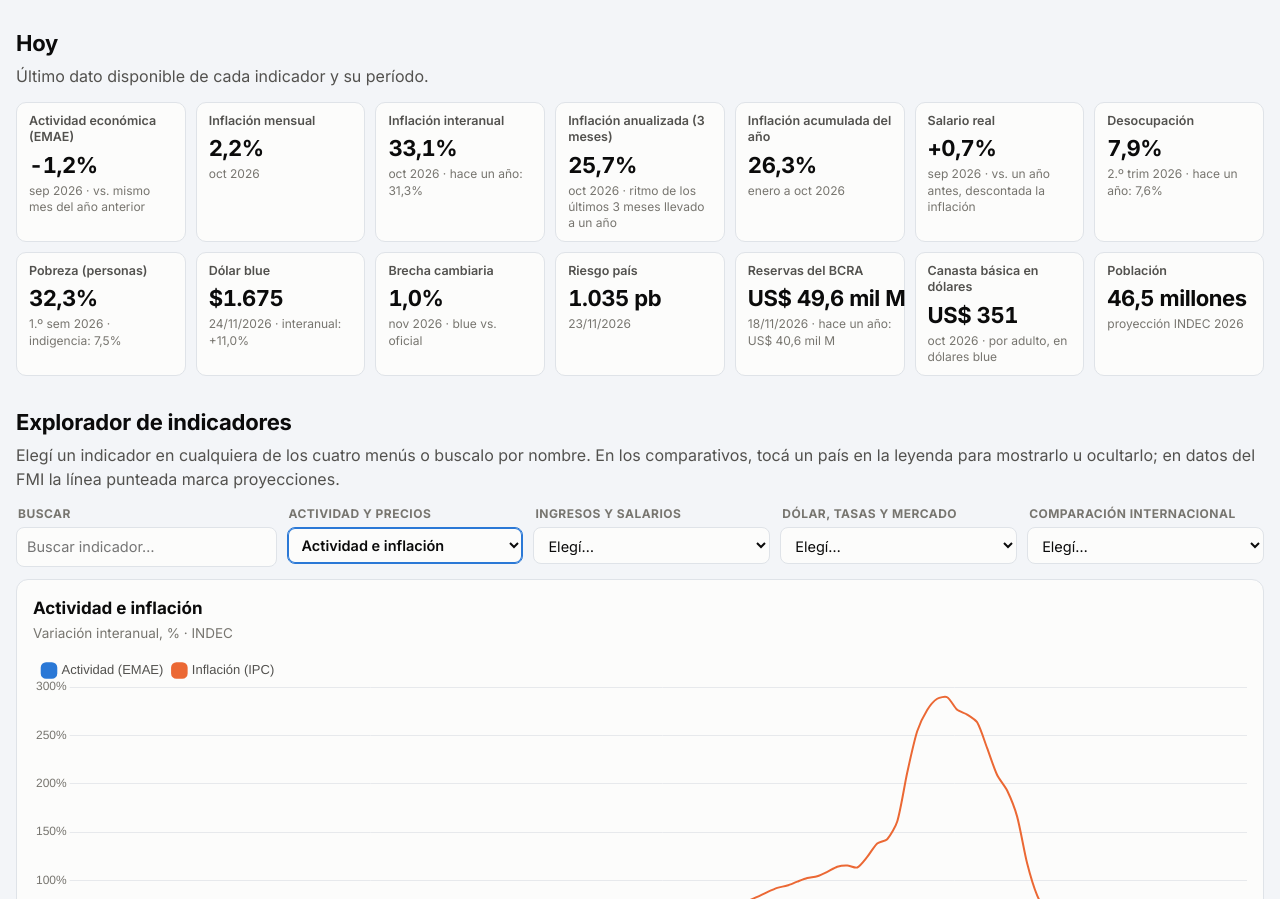
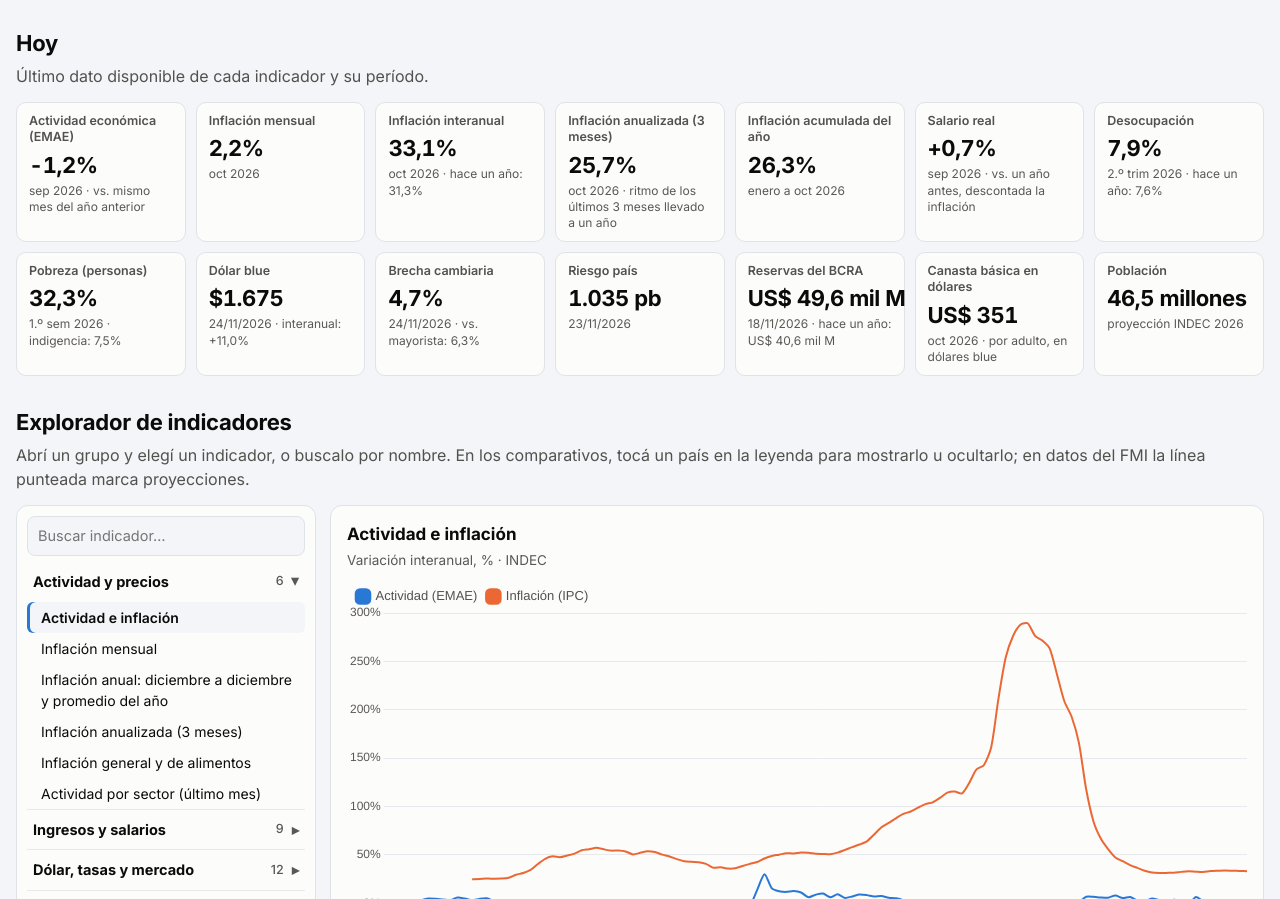
Before and after one commit to PabloOjeda/monitor-economico, a plain HTML site: page site/index.html in a window 1280 px wide. Shown: the part 118-1017 px from the top of the page. Drawn offline with nearby package versions, Linux system fonts and the light colour scheme.

Commit message:
Explorador con lista plegable, brecha del día, metodología y grises más oscuros
Co-Authored-By: Claude Opus 5.5 <noreply@anthropic.com>

```diff
--- a/site/index.html
+++ b/site/index.html
@@ -12,7 +12,7 @@
 :root {
   color-scheme: light;
   --bg: #f3f5f8; --surface: #fcfcfb; --border: #dfe3e8;
-  --text: #0b0b0b; --text-2: #52514e; --muted: #77756f; --grid: #e7e9ec;
+  --text: #0b0b0b; --text-2: #52514e; --muted: #5a5853; --grid: #e7e9ec;
   --accent: #2a78d6;
   --s1: #2a78d6; --s2: #eb6834; --s3: #1baf7a; --s4: #eda100; --s5: #e87ba4; --s6: #008300; --s7: #6250d6; --s8: #e34948;
 }
@@ -20,7 +20,7 @@
   :root:where(:not([data-theme="light"])) {
     color-scheme: dark;
     --bg: #111111; --surface: #1a1a19; --border: #30302e;
-    --text: #f0efec; --text-2: #c3c2b7; --muted: #9a998f; --grid: #2a2a28;
+    --text: #f0efec; --text-2: #c3c2b7; --muted: #b3b2a8; --grid: #2a2a28;
     --accent: #3987e5;
     --s1: #3987e5; --s2: #d95926; --s3: #199e70; --s4: #c98500; --s5: #d55181; --s6: #008300; --s7: #9085e9; --s8: #e66767;
   }
@@ -28,7 +28,7 @@
 :root[data-theme="dark"] {
   color-scheme: dark;
   --bg: #111111; --surface: #1a1a19; --border: #30302e;
-  --text: #f0efec; --text-2: #c3c2b7; --muted: #9a998f; --grid: #2a2a28;
+  --text: #f0efec; --text-2: #c3c2b7; --muted: #b3b2a8; --grid: #2a2a28;
   --accent: #3987e5;
   --s1: #3987e5; --s2: #d95926; --s3: #199e70; --s4: #c98500; --s5: #d55181; --s6: #008300; --s7: #9085e9; --s8: #e66767;
 }
@@ -55,17 +55,29 @@ h2 { font-size: 22px; margin: 30px 0 4px; letter-spacing: -0.01em; }
 .card .nota { color: var(--muted); font-size: 13.5px; margin: 2px 0 10px; }
 .chart { position: relative; height: 400px; }
 @media (max-width: 860px) { .chart { height: 340px; } }
-.selector { display: grid; grid-template-columns: 1.1fr repeat(4, minmax(0, 1fr)); gap: 10px; margin-bottom: 12px; }
-@media (max-width: 1100px) { .selector { grid-template-columns: repeat(2, minmax(0, 1fr)); } .selector .busca { grid-column: 1 / -1; } }
-@media (max-width: 560px) { .selector { grid-template-columns: 1fr; } }
-.selector label { display: block; font-size: 12px; font-weight: 700; color: var(--muted); text-transform: uppercase; letter-spacing: .04em; margin: 0 0 4px 2px; }
-.selector select, .selector input { width: 100%; font: inherit; font-size: 14.5px; color: var(--text); background: var(--surface); border: 1px solid var(--border); border-radius: 8px; padding: 8px 10px; }
-.selector select.activo { border-color: var(--accent); box-shadow: inset 0 0 0 1px var(--accent); font-weight: 600; }
-.busca { position: relative; }
-.resultados { position: absolute; z-index: 5; top: 100%; left: 0; right: 0; margin-top: 4px; background: var(--surface); border: 1px solid var(--border); border-radius: 8px; box-shadow: 0 6px 20px rgba(0,0,0,.12); max-height: 320px; overflow-y: auto; display: none; }
-.resultados button { display: block; width: 100%; text-align: left; font: inherit; font-size: 14px; color: var(--text); background: none; border: 0; padding: 7px 10px; cursor: pointer; }
-.resultados button:hover { background: var(--bg); }
-.resultados .grp { color: var(--muted); font-size: 12px; margin-left: 6px; }
+.explorer { display: grid; grid-template-columns: 300px minmax(0, 1fr); gap: 14px; align-items: start; }
+@media (max-width: 860px) { .explorer { grid-template-columns: 1fr; } }
+.lista { background: var(--surface); border: 1px solid var(--border); border-radius: 12px; padding: 10px; }
+.lista input { width: 100%; font: inherit; font-size: 14.5px; padding: 8px 10px; border: 1px solid var(--border); border-radius: 8px; background: var(--bg); color: var(--text); margin-bottom: 6px; }
+.lista details { border-top: 1px solid var(--grid); }
+.lista details:first-of-type { border-top: 0; }
+.lista summary { list-style: none; cursor: pointer; padding: 9px 6px; font-weight: 700; font-size: 14.5px; display: flex; justify-content: space-between; align-items: center; }
+.lista summary::-webkit-details-marker { display: none; }
+.lista summary::after { content: "▸"; color: var(--muted); transition: transform .15s; }
+.lista details[open] summary::after { transform: rotate(90deg); }
+.lista summary .n { font-weight: 500; font-size: 12.5px; color: var(--muted); margin-left: auto; margin-right: 8px; }
+.lista .sub { font-size: 11.5px; font-weight: 700; color: var(--muted); text-transform: uppercase; letter-spacing: .04em; margin: 8px 8px 2px; }
+.lista button { display: block; width: 100%; text-align: left; font: inherit; font-size: 14px; color: var(--text); background: none; border: 0; border-radius: 6px; padding: 5px 8px 5px 14px; cursor: pointer; }
+.lista button:hover { background: var(--bg); }
+.lista button[aria-selected="true"] { background: var(--bg); box-shadow: inset 3px 0 0 var(--accent); font-weight: 600; }
+.kpi[title] { cursor: help; }
+details.metodo { margin-top: 30px; background: var(--surface); border: 1px solid var(--border); border-radius: 12px; }
+details.metodo > summary { cursor: pointer; padding: 13px 16px; font-weight: 700; font-size: 16px; }
+.metodo .cuerpo { padding: 0 16px 14px; font-size: 14px; color: var(--text-2); }
+.metodo dl { display: grid; grid-template-columns: minmax(180px, 260px) 1fr; gap: 6px 16px; margin: 0; }
+.metodo dt { font-weight: 600; color: var(--text); }
+.metodo dd { margin: 0; }
+@media (max-width: 620px) { .metodo dl { grid-template-columns: 1fr; } .metodo dd { margin-bottom: 8px; } }
 .cabecera { display: flex; justify-content: space-between; gap: 12px; flex-wrap: wrap; align-items: flex-start; }
 .log { font-size: 13.5px; color: var(--text-2); display: none; align-items: center; gap: 6px; white-space: nowrap; }
 details.cat { background: var(--surface); border: 1px solid var(--border); border-radius: 12px; margin-bottom: 8px; }
@@ -111,16 +123,11 @@ footer a { color: var(--accent); }
   <div class="kpis" id="kpis"></div>
 
   <h2>Explorador de indicadores</h2>
-  <p class="sec-lead">Elegí un indicador en cualquiera de los cuatro menús o buscalo por nombre. En los comparativos, tocá un país en la leyenda para mostrarlo u ocultarlo; en datos del FMI la línea punteada marca proyecciones.</p>
-  <div id="explorador">
-    <div class="selector">
-      <div class="busca"><label for="buscar">Buscar</label>
-        <input id="buscar" type="search" placeholder="Buscar indicador…" autocomplete="off">
-        <div class="resultados" id="items"></div></div>
-      <div><label for="g1">Actividad y precios</label><select id="g1"></select></div>
-      <div><label for="g2">Ingresos y salarios</label><select id="g2"></select></div>
-      <div><label for="g3">Dólar, tasas y mercado</label><select id="g3"></select></div>
-      <div><label for="g4">Comparación internacional</label><select id="g4"></select></div>
+  <p class="sec-lead">Abrí un grupo y elegí un indicador, o buscalo por nombre. En los comparativos, tocá un país en la leyenda para mostrarlo u ocultarlo; en datos del FMI la línea punteada marca proyecciones.</p>
+  <div class="explorer" id="explorador">
+    <div class="lista">
+      <input id="buscar" type="search" placeholder="Buscar indicador…" aria-label="Buscar indicador" autocomplete="off">
+      <div id="items"></div>
     </div>
     <div class="card">
       <div class="cabecera">
@@ -134,6 +141,20 @@ footer a { color: var(--accent); }
   <h2>Argentina frente a la región</h2>
   <p class="sec-lead">Tocá un tema para desplegarlo. Compara el último dato de Argentina con el promedio de América Latina y la ubica entre 10 países (Brasil, Chile, Uruguay, México, Colombia, Perú, Paraguay, Bolivia y Ecuador). Tocá una fila para ver su evolución en el explorador.</p>
   <div id="rank"></div>
+
+  <details class="metodo" id="metodologia"><summary>Metodología: cómo se calcula cada indicador</summary><div class="cuerpo"><dl>
+    <dt>Frecuencia</dt><dd>Cada dato se muestra con su período: día (dd/mm/aaaa), mes, trimestre (T) o semestre (S). Las fuentes publican con atraso propio: riesgo país y dólar mayorista, 1 día; reservas y base monetaria del BCRA, 2 a 3 días hábiles; actividad y salarios, unos 2 meses.</dd>
+    <dt>Variación interanual</dt><dd>Valor del período contra el mismo período del año anterior.</dd>
+    <dt>Inflación</dt><dd>IPC nacional del INDEC, nivel general. Mensual: contra el mes anterior. Anualizada 3 meses: variación de los últimos 3 meses llevada a 12. Acumulada: contra diciembre del año anterior. Anual: diciembre contra diciembre y promedio del año contra el promedio del año anterior (la que usan el Banco Mundial y el FMI).</dd>
+    <dt>Salario real</dt><dd>Índice de salarios total del INDEC (registrados y no registrados) dividido por el IPC, base diciembre 2016 = 100. El RIPTE y el salario mínimo reales se calculan igual.</dd>
+    <dt>Dólar</dt><dd>Blue: cotización informal de venta (ArgentinaDatos). Oficial: venta minorista del Banco Nación. Mayorista: Comunicación A 3500 del BCRA. En los gráficos, promedio mensual de los datos diarios; en las tarjetas, último dato del día.</dd>
+    <dt>Brecha cambiaria</dt><dd>Tarjeta: blue sobre oficial del último día disponible (y sobre el mayorista). Gráfico: promedio mensual del blue sobre promedio mensual del oficial.</dd>
+    <dt>Dólar a precios de hoy</dt><dd>Blue de cada mes multiplicado por la inflación acumulada hasta el último IPC.</dd>
+    <dt>Canasta en dólares</dt><dd>Canasta básica total de un adulto (GBA, INDEC) dividida por el blue promedio del mes. "Canastas que paga un salario": salario dividido por esa canasta.</dd>
+    <dt>Plazo fijo real</dt><dd>Mensual: tasa a 30 días del BCRA (TNA × 30/365) contra la inflación de ese mes. Esperado: tasa efectiva anual contra la inflación a 12 meses del REM (mediana).</dd>
+    <dt>Tasas</dt><dd>Plazo fijo, TAMAR, BADLAR y préstamos personales: tasa nominal anual, promedio mensual de los datos diarios del BCRA.</dd>
+    <dt>Comparación regional</dt><dd>Último dato de los últimos 10 años de cada país (Banco Mundial; FMI cuando responde). "Mejor/peor que la región": diferencia de más de 3% contra el promedio de América Latina, según si para ese indicador es mejor un valor alto o bajo. Puesto: entre Argentina, Brasil, Chile, Uruguay, México, Colombia, Perú, Paraguay, Bolivia y Ecuador.</dd>
+  </dl></div></details>
 
   <footer>
     <p><strong>Fuentes:</strong> <a href="https://api.indec.gob.ar/">INDEC (API de datos)</a> y <a href="https://www.indec.gob.ar/">archivos de series del INDEC</a> ·
@@ -200,40 +221,42 @@ const FUENTE_DATOS = "https://raw.githubusercontent.com/PabloOjeda/monitor-econo
   // ---------- tarjetas
   function kpis() {
     const t = [];
-    const add = (lbl, val, sub) => t.push(`<div class="kpi"><div class="lbl">${lbl}</div><div class="val">${val}</div><div class="sub">${sub}</div></div>`);
+    const add = (lbl, val, sub, met) => t.push(`<div class="kpi"${met ? ` title="${met}"` : ""}><div class="lbl">${lbl}</div><div class="val">${val}</div><div class="sub">${sub}</div></div>`);
     let [k, v] = ult(V("emae_ia"));
-    add("Actividad económica (EMAE)", fPct(v, 1, true), `${per(k)} · vs. mismo mes del año anterior`);
+    add("Actividad económica (EMAE)", fPct(v, 1, true), `${per(k)} · vs. mismo mes del año anterior`, "EMAE del INDEC, serie original. Variación contra el mismo mes del año anterior.");
     [k, v] = ult(V("ipc_m"));
-    add("Inflación mensual", fPct(v), `${per(k)}`);
+    add("Inflación mensual", fPct(v), `${per(k)}`, "IPC nacional del INDEC, nivel general, contra el mes anterior.");
     [k, v] = ult(V("ipc_ia"));
-    add("Inflación interanual", fPct(v), `${per(k)} · hace un año: ${fPct(hace12(V("ipc_ia"), k))}`);
+    add("Inflación interanual", fPct(v), `${per(k)} · hace un año: ${fPct(hace12(V("ipc_ia"), k))}`, "IPC contra el mismo mes del año anterior.");
     [k, v] = ult(V("ipc_3m_anual"));
-    add("Inflación anualizada (3 meses)", fPct(v), `${per(k)} · ritmo de los últimos 3 meses llevado a un año`);
+    add("Inflación anualizada (3 meses)", fPct(v), `${per(k)} · ritmo de los últimos 3 meses llevado a un año`, "(IPC del mes / IPC de 3 meses antes) elevado a la 4, menos 1.");
     [k, v] = ult(V("ipc_acum_anio"));
-    add("Inflación acumulada del año", fPct(v), `enero a ${per(k)}`);
+    add("Inflación acumulada del año", fPct(v), `enero a ${per(k)}`, "IPC del último mes contra diciembre del año anterior.");
     [k, v] = ult(V("salario_real_ia"));
-    add("Salario real", fPct(v, 1, true), `${per(k)} · vs. un año antes, descontada la inflación`);
+    add("Salario real", fPct(v, 1, true), `${per(k)} · vs. un año antes, descontada la inflación`, "Índice de salarios total del INDEC dividido por el IPC, contra el mismo mes del año anterior.");
     [k, v] = ult(S("desocupacion"));
-    add("Desocupación", v == null ? "s/d" : fNum(v, 1) + "%", `${per(k)} · hace un año: ${hace12(S("desocupacion"), k) == null ? "s/d" : fNum(hace12(S("desocupacion"), k), 1) + "%"}`);
+    add("Desocupación", v == null ? "s/d" : fNum(v, 1) + "%", `${per(k)} · hace un año: ${hace12(S("desocupacion"), k) == null ? "s/d" : fNum(hace12(S("desocupacion"), k), 1) + "%"}`, "EPH del INDEC: desocupados sobre población activa, por trimestre.");
     [k, v] = ult(S("pobreza"));
-    add("Pobreza (personas)", v == null ? "s/d" : fNum(v, 1) + "%", `${per(k)} · indigencia: ${ult(S("indigencia"))[1] == null ? "s/d" : fNum(ult(S("indigencia"))[1], 1) + "%"}`);
+    add("Pobreza (personas)", v == null ? "s/d" : fNum(v, 1) + "%", `${per(k)} · indigencia: ${ult(S("indigencia"))[1] == null ? "s/d" : fNum(ult(S("indigencia"))[1], 1) + "%"}`, "EPH del INDEC: % de personas bajo la línea de pobreza (canasta básica total), por semestre.");
     const bd = D.series.blue && D.series.blue.ultimo_diario;
     [k, v] = ult(V("blue_ia"));
-    add("Dólar blue", bd ? "$" + fNum(bd.valor) : "s/d", `${bd ? bd.fecha.split("-").reverse().join("/") : ""} · interanual: ${fPct(v, 1, true)}`);
-    [k, v] = ult(V("brecha"));
-    add("Brecha cambiaria", fPct(v), `${per(k)} · blue vs. oficial`);
+    add("Dólar blue", bd ? "$" + fNum(bd.valor) : "s/d", `${bd ? bd.fecha.split("-").reverse().join("/") : ""} · interanual: ${fPct(v, 1, true)}`, "Venta del último día (ArgentinaDatos). Interanual: promedio del mes contra el mismo mes del año anterior.");
+    const ub = (D.series.blue || {}).diario || {}, uo = (D.series.oficial || {}).diario || {}, um = (D.series.mayorista || {}).diario || {};
+    const fb = Object.keys(ub).filter((x) => uo[x]).sort().pop(), fm = Object.keys(um).sort().pop();
+    if (fb) add("Brecha cambiaria", fPct(ub[fb] / uo[fb] - 1), `${fb.split("-").reverse().join("/")} · vs. mayorista: ${fm ? fPct(ub[fb] / um[fm] - 1) : "s/d"}`, "Blue sobre oficial minorista del Banco Nación del mismo día. Entre paréntesis, blue sobre el último mayorista del BCRA.");
+    else { [k, v] = ult(V("brecha")); add("Brecha cambiaria", fPct(v), `${per(k)} · promedio del mes`); }
     const rd = D.series.riesgo && D.series.riesgo.ultimo_diario;
-    add("Riesgo país", rd ? fNum(rd.valor) + " pb" : "s/d", rd ? rd.fecha.split("-").reverse().join("/") : "");
+    add("Riesgo país", rd ? fNum(rd.valor) + " pb" : "s/d", rd ? rd.fecha.split("-").reverse().join("/") : "", "EMBI de JP Morgan para Argentina, último dato publicado por ArgentinaDatos (llega con un día de atraso).");
     const res = D.series.reservas && D.series.reservas.diario;
     if (res) {
       const [kr, vr] = ult(res), d = new Date(kr); d.setFullYear(d.getFullYear() - 1);
       const ref = Object.keys(res).filter((x) => x <= d.toISOString().slice(0, 10)).sort().pop();
-      add("Reservas del BCRA", "US$ " + fNum(vr / 1000, 1) + " mil M", `${per(kr)} · hace un año: ${ref ? "US$ " + fNum(res[ref] / 1000, 1) + " mil M" : "s/d"}`);
+      add("Reservas del BCRA", "US$ " + fNum(vr / 1000, 1) + " mil M", `${per(kr)} · hace un año: ${ref ? "US$ " + fNum(res[ref] / 1000, 1) + " mil M" : "s/d"}`, "Reservas internacionales brutas del BCRA, último dato publicado (2 a 3 días hábiles de atraso).");
     }
     [k, v] = ult(V("cbt_usd"));
-    add("Canasta básica en dólares", v == null ? "s/d" : "US$ " + fNum(v), `${per(k)} · por adulto, en dólares blue`);
+    add("Canasta básica en dólares", v == null ? "s/d" : "US$ " + fNum(v), `${per(k)} · por adulto, en dólares blue`, "Canasta básica total de un adulto (GBA, INDEC) dividida por el blue promedio del mes.");
     const pob = S("poblacion"), a = String(new Date().getFullYear());
-    add("Población", pob[a] ? fNum(pob[a] / 1e6, 1) + " millones" : "s/d", `proyección INDEC ${a}`);
+    add("Población", pob[a] ? fNum(pob[a] / 1e6, 1) + " millones" : "s/d", `proyección INDEC ${a}`, "Proyección de población del INDEC (Censo 2022) al 1 de julio.");
     $("kpis").innerHTML = t.join("");
   }
 
@@ -327,7 +350,7 @@ const FUENTE_DATOS = "https://raw.githubusercontent.com/PabloOjeda/monitor-econo
       () => dibujar("c_exp", "line", [{ label: "Dólar blue", data: rebase(S("blue")), color: "--s1" }, { label: "Precios (IPC)", data: rebase(S("ipc")), color: "--s2" }, { label: "Salarios", data: rebase(S("salarios")), color: "--s3" }], (v) => fNum(v))],
     ["Dólar y mercado", "blue_real", "Dólar blue: nominal y a precios de hoy", "$ por USD, promedio mensual. \"A precios de hoy\" ajusta por inflación · ArgentinaDatos",
       () => dibujar("c_exp", "line", [{ label: "Nominal", data: filtra(S("blue")), color: "--s1" }, { label: "A precios de hoy", data: filtra(V("blue_real")), color: "--s2" }], (v) => "$" + fNum(v))],
-    ["Dólar y mercado", "brecha", "Brecha cambiaria", "Dólar blue sobre dólar oficial, %",
+    ["Dólar y mercado", "brecha", "Brecha cambiaria", "Promedio mensual del blue sobre promedio mensual del oficial (Banco Nación), %",
       () => dibujar("c_exp", "line", [{ label: "Brecha", data: filtra(V("brecha")), color: "--s7" }], pct)],
     ["Dólar y mercado", "riesgo", "Riesgo país", "Puntos básicos, promedio mensual · ArgentinaDatos",
       () => dibujar("c_exp", "line", [{ label: "Riesgo país", data: filtra(S("riesgo")), color: "--s8" }], (v) => fNum(v))],
@@ -418,41 +441,35 @@ const FUENTE_DATOS = "https://raw.githubusercontent.com/PabloOjeda/monitor-econo
 
   // ---------- explorador
   let selExp = "a:act_inf", filtroTxt = "";
-  const MENUS = {
-    g1: [["", ["Actividad y precios"]]],
-    g2: [["Ingresos y costo de vida", ["Ingresos y costo de vida"]], ["Salarios de referencia", ["Salarios de referencia"]]],
-    g3: [["Dólar y mercado", ["Dólar y mercado"]], ["Tasas y ahorro", ["Tasas y ahorro"]]],
-  };
+  const GRUPOS = [
+    ["Actividad y precios", [["", ["Actividad y precios"]]]],
+    ["Ingresos y salarios", [["Ingresos y costo de vida", ["Ingresos y costo de vida"]], ["Salarios de referencia", ["Salarios de referencia"]]]],
+    ["Dólar, tasas y mercado", [["Dólar y mercado", ["Dólar y mercado"]], ["Tasas y ahorro", ["Tasas y ahorro"]]]],
+  ];
   const norm = (t) => t.normalize("NFD").replace(/[̀-ͯ]/g, "").toLowerCase();
-  function opciones() {
-    const out = {};
-    for (const [id, grupos] of Object.entries(MENUS)) out[id] = grupos.map(([titulo, gs]) => [titulo, AR.filter((x) => gs.includes(x[0])).map((x) => ["a:" + x[1], x[2]])]);
-    out.g4 = CATS.map((c) => [c, Object.keys(M).filter((k) => (M[k].categoria || "Macroeconomía") === c).map((k) => ["m:" + k, M[k].nombre])]).filter((x) => x[1].length);
-    return out;
+  const abiertos = new Set();
+  function lista() {
+    const grupos = GRUPOS.map(([g, subs]) => [g, subs.map(([t, gs]) => [t, AR.filter((x) => gs.includes(x[0])).map((x) => ["a:" + x[1], x[2]])])]);
+    grupos.push(["Comparación internacional", CATS.map((c) => [c, Object.keys(M).filter((k) => (M[k].categoria || "Macroeconomía") === c).map((k) => ["m:" + k, M[k].nombre])]).filter((x) => x[1].length)]);
+    const q = norm(filtroTxt.trim());
+    let html = "";
+    for (const [g, subs] of grupos) {
+      const f = subs.map(([t, its]) => [t, its.filter(([, n]) => !q || norm(n).includes(q) || norm(t).includes(q) || norm(g).includes(q))]).filter(([, its]) => its.length);
+      const n = f.reduce((a, [, its]) => a + its.length, 0);
+      if (!n) continue;
+      const tieneSel = f.some(([, its]) => its.some(([v]) => v === selExp));
+      const abierto = q || abiertos.has(g) || (tieneSel && !abiertos.has("cerrado:" + g));
+      html += `<details data-g="${g}"${abierto ? " open" : ""}><summary>${g}<span class="n">${n}</span></summary>` +
+        f.map(([t, its]) => (t && f.length + (g === "Comparación internacional" ? 1 : 0) > 1 ? `<div class="sub">${t}</div>` : "") +
+          its.map(([v, nm]) => `<button data-id="${v}" aria-selected="${v === selExp}">${nm}</button>`).join("")).join("") + `</details>`;
+    }
+    $("items").innerHTML = html || '<div class="vacio" style="height:60px">Sin resultados</div>';
+    $("items").querySelectorAll("details").forEach((d) => d.addEventListener("toggle", () => {
+      const g = d.dataset.g;
+      if (d.open) { abiertos.add(g); abiertos.delete("cerrado:" + g); } else { abiertos.delete(g); abiertos.add("cerrado:" + g); }
+    }));
+    $("items").querySelectorAll("button").forEach((b) => b.onclick = () => { selExp = b.dataset.id; lista(); explorar(); });
   }
-  function lista() {
-    const ops = opciones();
-    for (const [id, grupos] of Object.entries(ops)) {
-      const tiene = grupos.some(([, its]) => its.some(([v]) => v === selExp));
-      $(id).innerHTML = `<option value="">Elegí…</option>` + grupos.map(([t, its]) => {
-        const o = its.map(([v, n]) => `<option value="${v}"${v === selExp ? " selected" : ""}>${n}</option>`).join("");
-        return t ? `<optgroup label="${t}">${o}</optgroup>` : o;
-      }).join("");
-      $(id).classList.toggle("activo", tiene);
-      $(id).onchange = (e) => { if (e.target.value) { selExp = e.target.value; lista(); explorar(); } };
-    }
-    const q = norm(filtroTxt.trim());
-    const box = $("items");
-    if (!q) { box.style.display = "none"; return; }
-    const etiquetas = { g1: "Actividad y precios", g2: "Ingresos y salarios", g3: "Dólar, tasas y mercado", g4: "Comparación internacional" };
-    const hits = [];
-    for (const [id, grupos] of Object.entries(ops)) for (const [t, its] of grupos) for (const [v, n] of its)
-      if (norm(n).includes(q) || norm(t).includes(q)) hits.push([v, n, t || etiquetas[id]]);
-    box.innerHTML = hits.length ? hits.slice(0, 30).map(([v, n, g]) => `<button data-id="${v}">${n}<span class="grp">${g}</span></button>`).join("") : '<div class="vacio" style="height:60px">Sin resultados</div>';
-    box.style.display = "block";
-    box.querySelectorAll("button").forEach((b) => b.onclick = () => { selExp = b.dataset.id; filtroTxt = ""; $("buscar").value = ""; lista(); explorar(); });
-  }
-  document.addEventListener("click", (e) => { if (!e.target.closest(".busca")) $("items").style.display = "none"; });
   function explorar() {
     if (charts.c_exp) { charts.c_exp.destroy(); delete charts.c_exp; }
     const el = $("c_exp");
```
